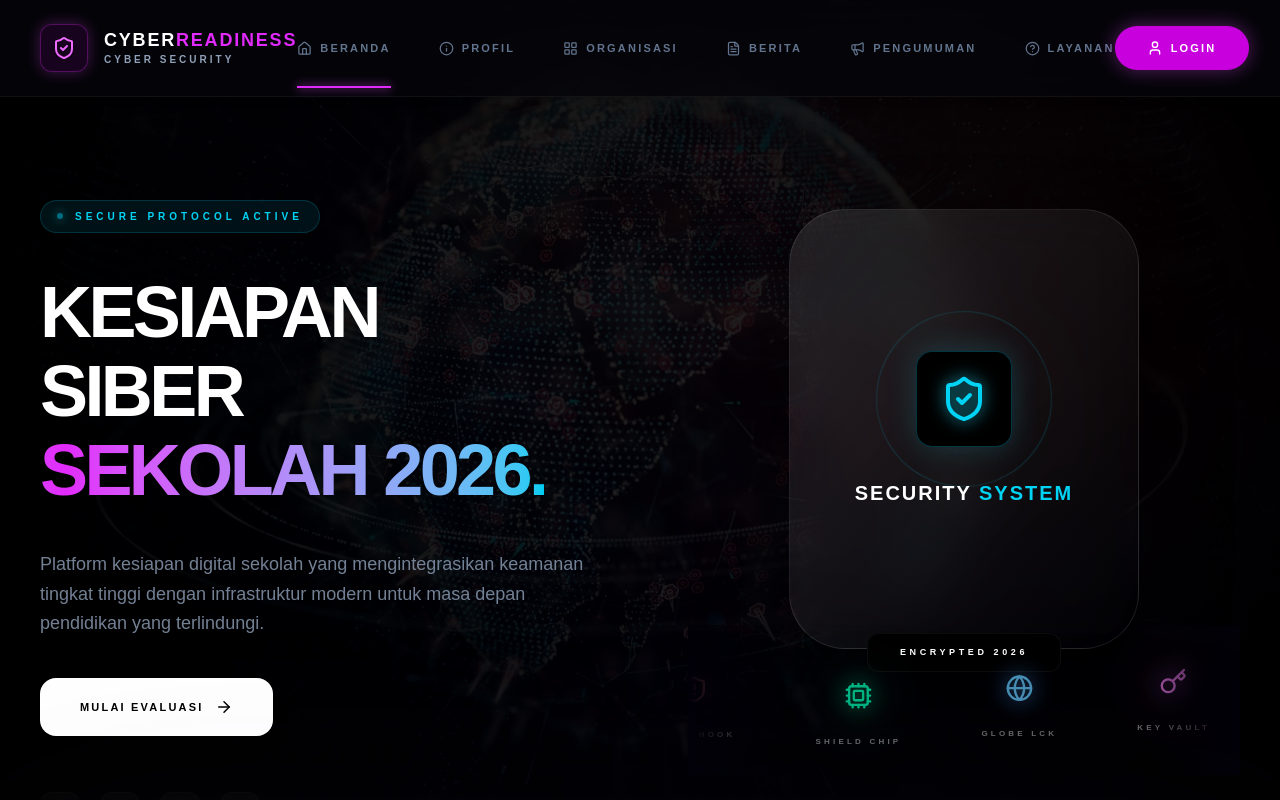
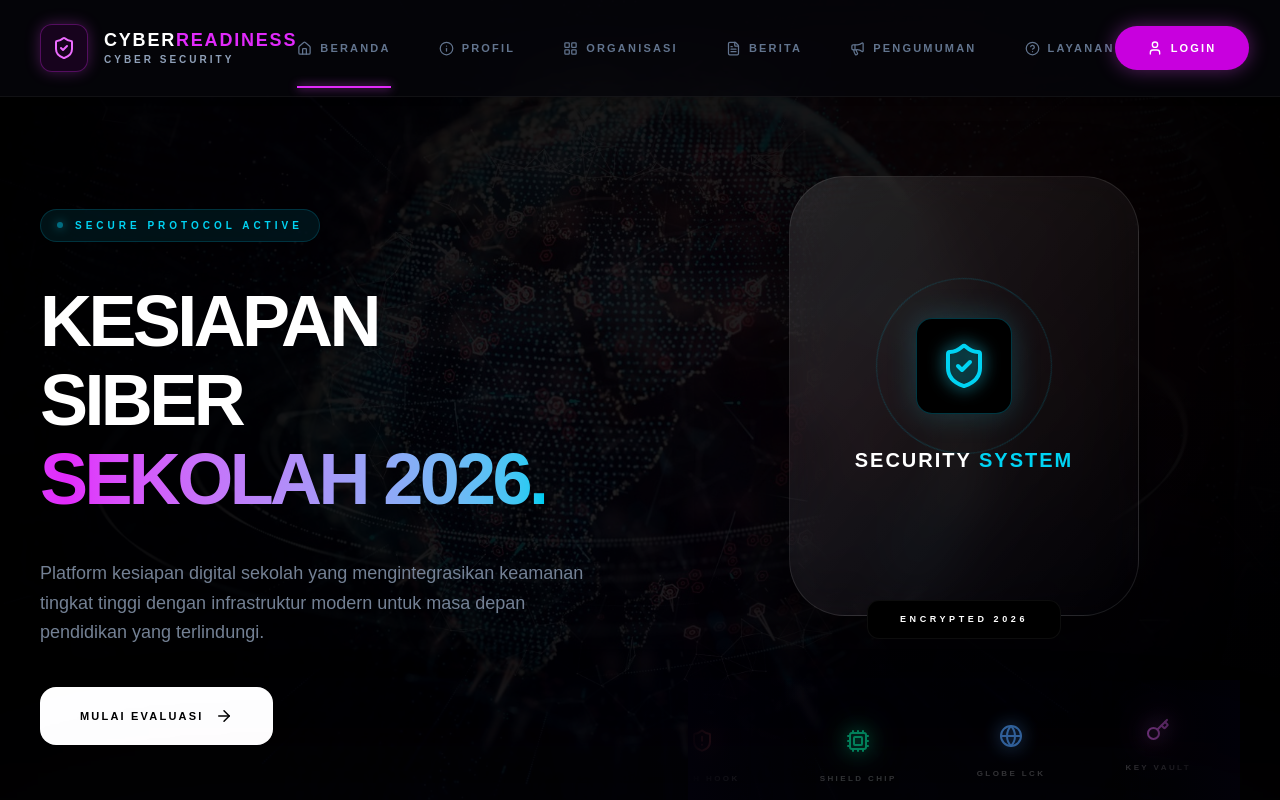
Before and after one commit to Edwinn1711/cyber-backend, a Next.js app: page / in a window 1280 px wide. Shown: the top 800 px of the page. Built offline with nearby package versions, Linux system fonts and the light colour scheme.

Commit message:
style: fix vertical balance between widget and marquee and remove visual clutter

```diff
--- a/app/(loginregister)/page.tsx
+++ b/app/(loginregister)/page.tsx
@@ -463,39 +463,36 @@ const TECH_ICONS = [
 
 const CyberHiveMarquee = () => {
   return (
-    // mt-0 dan h-[120px] menjaga agar tetap mungil dan tidak makan tempat
-    <div className="relative w-full h-[120px] lg:h-[150px] overflow-hidden mt-0 select-none bg-transparent">
-      {/* Masking Halus Transparan */}
-      <div className="absolute inset-y-0 left-0 w-24 bg-gradient-to-r from-[#020108] to-transparent z-10 pointer-events-none" />
-      <div className="absolute inset-y-0 right-0 w-24 bg-gradient-to-l from-[#020108] to-transparent z-10 pointer-events-none" />
+    // h-[100px] agar lebih tipis dan elegan
+    <div className="relative w-full h-[100px] lg:h-[130px] overflow-hidden select-none bg-transparent">
+      {/* Masking Halus - Menggunakan HEX warna background agar blending sempurna */}
+      <div className="absolute inset-y-0 left-0 w-32 bg-gradient-to-r from-[#020108] to-transparent z-10 pointer-events-none" />
+      <div className="absolute inset-y-0 right-0 w-32 bg-gradient-to-l from-[#020108] to-transparent z-10 pointer-events-none" />
 
       <div className="flex items-center h-full">
         <motion.div
           className="flex gap-12 lg:gap-20 px-10"
           animate={{ x: [0, -1800] }}
-          transition={{ duration: 55, repeat: Infinity, ease: "linear" }}
+          transition={{ duration: 60, repeat: Infinity, ease: "linear" }}
         >
           {[...TECH_ICONS, ...TECH_ICONS, ...TECH_ICONS].map((node, i) => (
             <motion.div
               key={i}
-              animate={{ y: [0, Math.sin(i) * 10, 0] }}
-              transition={{ duration: 5 + (i % 2), repeat: Infinity, ease: "easeInOut" }}
+              animate={{ y: [0, Math.sin(i) * 8, 0] }}
+              transition={{ duration: 5, repeat: Infinity, ease: "easeInOut" }}
               className="group relative flex-shrink-0 flex flex-col items-center justify-center"
             >
-              <div className="relative w-12 h-12 lg:w-14 lg:h-14 flex items-center justify-center transition-all duration-500 group-hover:scale-125">
-                {/* Glow Belakang - Dipertahankan tipis agar tidak gelap */}
-                <div className={`absolute inset-0 rounded-full blur-2xl opacity-10 group-hover:opacity-30 transition-opacity ${node.col.replace('text', 'bg')}`} />
-
-                {/* Ikon Utama - Opacity ditingkatkan agar nampak jelas */}
+              <div className="relative w-10 h-10 lg:w-12 lg:h-12 flex items-center justify-center transition-all duration-500 group-hover:scale-110">
+                {/* Glow Aura - Sangat Tipis */}
+                <div className={`absolute inset-0 rounded-full blur-xl opacity-5 group-hover:opacity-20 transition-opacity ${node.col.replace('text', 'bg')}`} />
                 <node.icon
-                  size={24}
-                  className={`${node.col} lg:size-7 drop-shadow-[0_0_12px_currentColor] brightness-125 opacity-70 group-hover:opacity-100 transition-all`}
+                  size={22}
+                  className={`${node.col} lg:size-6 drop-shadow-[0_0_10px_currentColor] opacity-60 group-hover:opacity-100 transition-all`}
                 />
               </div>
 
-              {/* Label Teks HUD */}
-              <div className="mt-3 text-center pointer-events-none">
-                <p className="text-[7px] lg:text-[8px] font-black text-white/40 uppercase tracking-[0.4em] group-hover:text-cyan-400 transition-colors">
+              <div className="mt-2 text-center">
+                <p className="text-[7px] lg:text-[8px] font-black text-white/20 uppercase tracking-[0.3em] group-hover:text-cyan-400 transition-colors">
                   {node.label}
                 </p>
               </div>
@@ -506,6 +503,7 @@ const CyberHiveMarquee = () => {
     </div>
   );
 };
+
 export default function CyberLandingDark() {
   const router = useRouter();
   const [bgIdx, setBgIdx] = useState(0);
@@ -705,16 +703,15 @@ export default function CyberLandingDark() {
         <section className="relative min-h-screen lg:min-h-[calc(100vh-120px)] flex items-center justify-center w-full max-w-[1400px] mx-auto px-6 lg:px-10 pt-28 pb-10 lg:py-0">
            <div className="flex flex-col lg:grid lg:grid-cols-2 gap-16 lg:gap-24 items-center w-full">
 
-{/* --- AREA WIDGET & MARQUEE (REVISI: POSISI NAIK & TIDAK MEPET GARIS) --- */}
-<div className="relative w-full flex flex-col items-center justify-center order-1 lg:order-2 pt-6 lg:pt-0 pb-28 lg:pb-12">
+{/* --- AREA WIDGET & MARQUEE (REVISI: BALANCE & PROPORTIONAL) --- */}
+<div className="relative w-full flex flex-col items-center justify-center order-1 lg:order-2 pt-10 lg:pt-0 pb-32 lg:pb-16 gap-12 lg:gap-16">
 
-                 {/* 3D SECURITY CARD (WIDGET UTAMA) */}
-                 <div className="relative mb-2 lg:mb-4" style={{ perspective: 2000 }}>
+                 {/* 3D SECURITY CARD */}
+                 <div className="relative" style={{ perspective: 2000 }}>
                     <motion.div
                        style={{ rotateX, rotateY, transformStyle: "preserve-3d" }}
                        className="relative w-[240px] h-[300px] sm:w-[280px] sm:h-[350px] lg:w-[350px] lg:h-[440px] bg-gradient-to-br from-white/10 to-transparent backdrop-blur-xl rounded-[2.5rem] lg:rounded-[3.5rem] p-1 shadow-[0_40px_80px_rgba(0,0,0,0.6)] border border-white/10 flex flex-col items-center justify-center group/card"
                     >
-                       {/* Isi Card Tetap Mewah Seperti Sebelumnya */}
                        <div className="relative flex items-center justify-center mb-6 lg:mb-8" style={{ transform: "translateZ(60px)" }}>
                           <div className="absolute w-32 h-32 lg:w-44 lg:h-44 border border-cyan-500/20 rounded-full animate-[spin_20s_linear_infinite]" />
                           <div className="w-16 h-16 lg:w-24 lg:h-24 bg-black border border-cyan-500/30 rounded-2xl flex items-center justify-center shadow-[0_0_30px_rgba(34,211,238,0.2)]">
@@ -732,10 +729,11 @@ export default function CyberLandingDark() {
                     </motion.div>
                  </div>
 
-                 {/* LOGO MARQUEE (DITARIK KE ATAS MENGGUNAKAN MARGIN NEGATIF) */}
-                 <div className="w-full max-w-[100vw] -mt-6 lg:-mt-10">
+                 {/* LOGO MARQUEE - Diberi Jarak Pas Melalui Gap Container */}
+                 <div className="w-full max-w-[100vw]">
                     <CyberHiveMarquee />
                  </div>
+
               </div>
 
               {/* --- AREA TEKS (HP: BAWAH | LAPTOP: KIRI) --- */}
```
